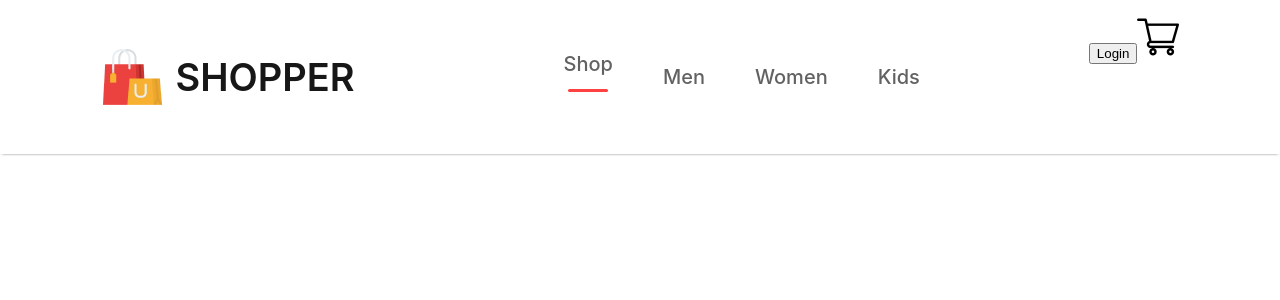
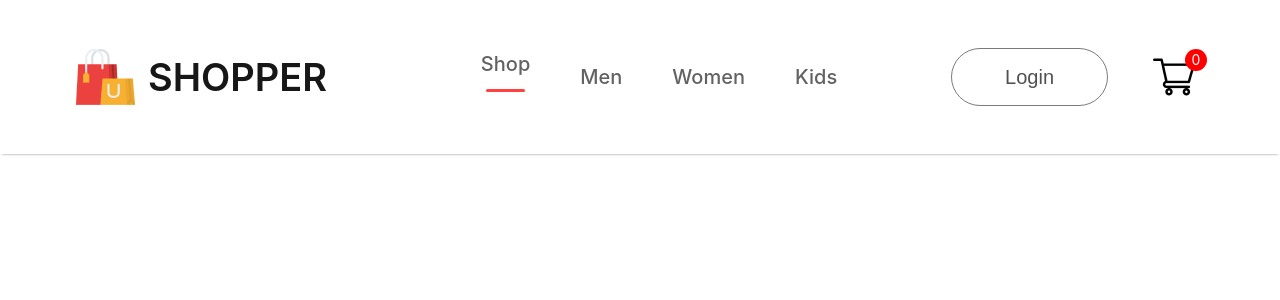
Before and after one commit to DheerajKumar757/MERN-E-Commerce, a React (Create React App) app in the folder frontend/: page / in a window 1280 px wide. Shown: the top 300 px of the page. Built offline with nearby package versions, Linux system fonts and the light colour scheme.

Commit message:
C5: Add style to navbar
Add style to navbar loging and cart

```diff
--- a/frontend/src/Components/Navbar/Navbar.css
+++ b/frontend/src/Components/Navbar/Navbar.css
@@ -43,3 +43,40 @@
     border-radius: 10px;
     background-color: #FF4141;
 }
+
+.nav-login-cart {
+    display: flex;
+    align-items: center;
+    gap: 45px;
+}
+
+.nav-login-cart button {
+    width: 157px;
+    height: 58px;
+    outline: none;
+    border: 1px solid #7a7a7a;
+    border-radius: 75px;
+    color: #515151;
+    font-size: 20px;
+    font-weight: 500;
+    background-color: white;
+    cursor: pointer;
+}
+
+.nav-login-cart button:active {
+    background: #f3f3f3;
+}
+
+.nav-cart-count {
+    width: 22px;
+    height: 22px;
+    display: flex;
+    justify-content: center;
+    align-items: center;
+    margin-top: -35px;
+    margin-left: -55px;
+    border-radius: 11px;
+    font-size: 14px;
+    background-color: red;
+    color: white;
+}
--- a/frontend/src/Components/Navbar/Navbar.jsx
+++ b/frontend/src/Components/Navbar/Navbar.jsx
@@ -20,6 +20,7 @@
         <div className='nav-login-cart'>
             <button>Login</button>
             <img src={cart_icon} alt=""/>
+            <div className='nav-cart-count'>0</div>
         </div>
     </div>
   )
```
